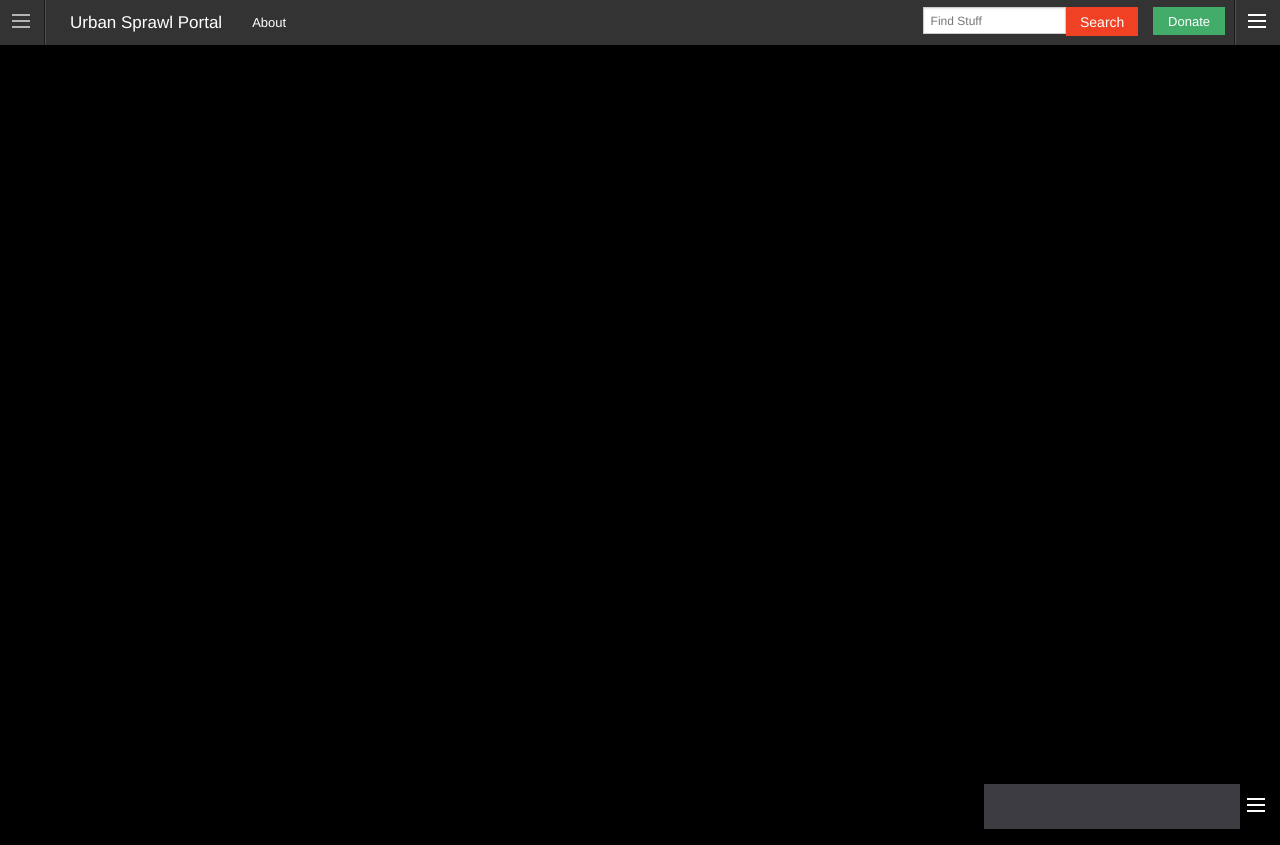
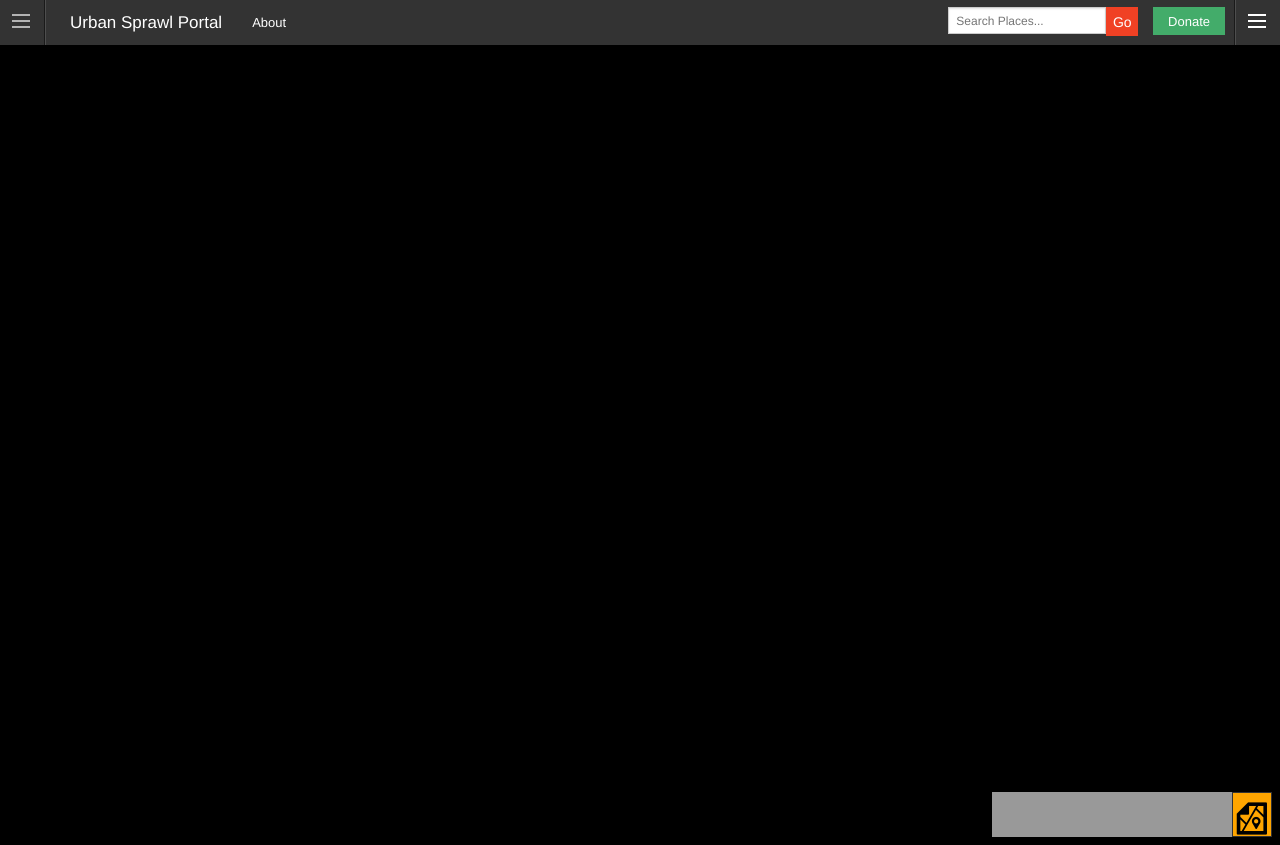
Before and after one commit to iamgollum/UrbanSprawl, a plain HTML site: page index2.html in a window 1280 px wide. Drawn offline with nearby package versions, Linux system fonts and the light colour scheme; a script that the page names is missing.

Commit message:
toggle map overlay, will start the js integrations

```diff
--- a/css/main.css
+++ b/css/main.css
@@ -36,7 +36,28 @@ nav{
   z-index: 0;
 }
 
- #sprawl-map img{max-width: none;}
+/* Fix img stretch for fluid container */
+#sprawl-map img{
+	max-width: none;
+}
+
+#map-toggle{
+	bottom: 0.50rem;
+	right: .50rem;
+	z-index: 3;
+	position: absolute;
+	font-size: 36px;
+	height: 2.8125rem;
+	line-height: 2.8125rem;
+	display: block;
+	background-color: orange;
+	border: 1px solid #333;
+	padding: .25rem;
+}
+
+#map-toggle a{
+	color: black;
+}
 
 #graph-overlay{
 	background: white;
@@ -49,12 +70,12 @@ nav{
 }
 
 #info{
-	bottom: 1rem;
-	right: 2.5rem;
+	bottom: 0.50rem;
+	right: 2rem;
 	z-index: 1;
 	position: absolute;
-	background-color: #3C3C41;
-	color: #999;
+	background-color: #999;
+	color: #333;
 	width: 16rem;
 	height: 2.8125rem;
 	overflow: auto;
@@ -62,12 +83,6 @@ nav{
 	text-align: center;
 }
 
-#map-toggle{
-	bottom: 1rem;
-	right: 0rem;
-	z-index: 1;
-	position: absolute;
-}
 
 /***
 Top Bar
--- a/index2.html
+++ b/index2.html
@@ -3,7 +3,7 @@
   <head>
   <meta charset="utf-8" />
 
-	<title>Expanse Portal</title>
+	<title>Urban Sprawl Portal</title>
 	<meta name="viewport" content="width=device-width" />
 
     <link rel="stylesheet" href="foundations/css/normalize.css">
@@ -35,7 +35,7 @@
 			<nav class="top-bar" data-topbar>
 			  <ul class="title-area">
 			    <li class="name">
-			      <h1><a href="#">Urban Sprawl Portal</a></h1>
+			      <h1><a href="#" class="text-glow">Urban Sprawl Portal</a></h1>
 			    </li>
 			    <li class="toggle-topbar menu-icon"><a href="#">Menu</a></li>
 			  </ul>
@@ -45,11 +45,11 @@
 			    <ul class="right">
 			    <li class="has-form">
 				  <div class="row collapse">
-				    <div class="large-8 small-9 columns">
-				      <input id="search-input" type="text" placeholder="Find Stuff">
+				    <div class="large-10 small-11 columns">
+				      <input id="search-input" type="text" placeholder="Search Places...">
 				    </div>
-				    <div class="large-4 small-3 columns">
-				      <a href="#" class="alert button expand">Search</a>
+				    <div class="large-2 small-1 columns">
+				      <a href="#" class="alert button expand">Go</a>
 				    </div>
 				  </div>
 				</li>
@@ -250,7 +250,7 @@
 	      <div id="container">
 		      <div id="sprawl-map"></div>
 		      <aside id="info"></aside>
-		      <aside id="map-toggle"><a class="menu-icon" ><span></span></a></aside>
+		      <aside id="map-toggle"><a class="#"><i class="fi-map"></i></a></aside>
 
 		      <aside id="graph-overlay" style="display: none;">
 		      	<div id="slider"></div>
@@ -272,7 +272,7 @@
 
   <script>
 $(document).ready(function(){
-  $(".btn-visualize").click(function(){
+  $("#map-toggle").click(function(){
     $("#graph-overlay").slideToggle("slow");
   });
 
```
